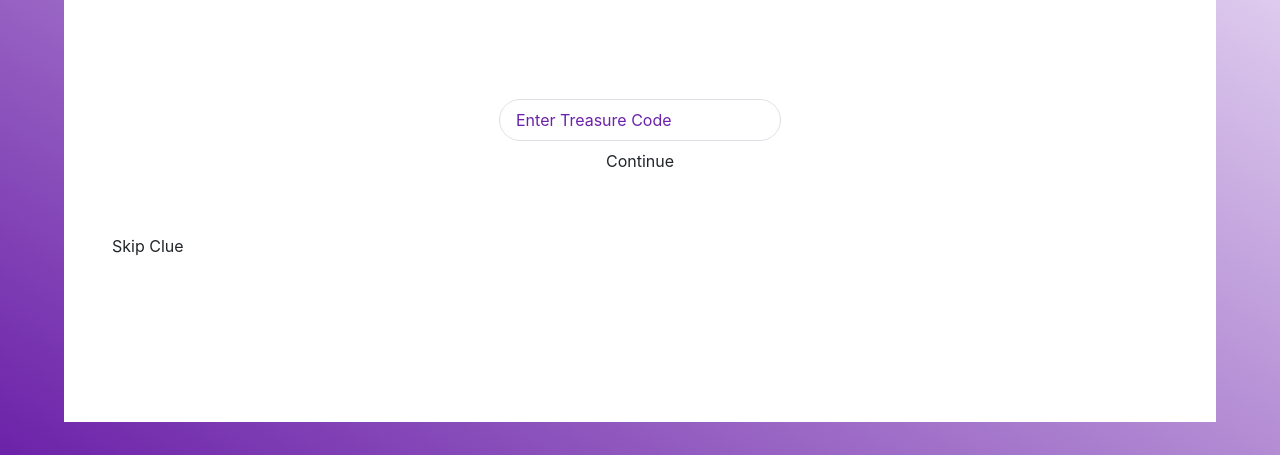
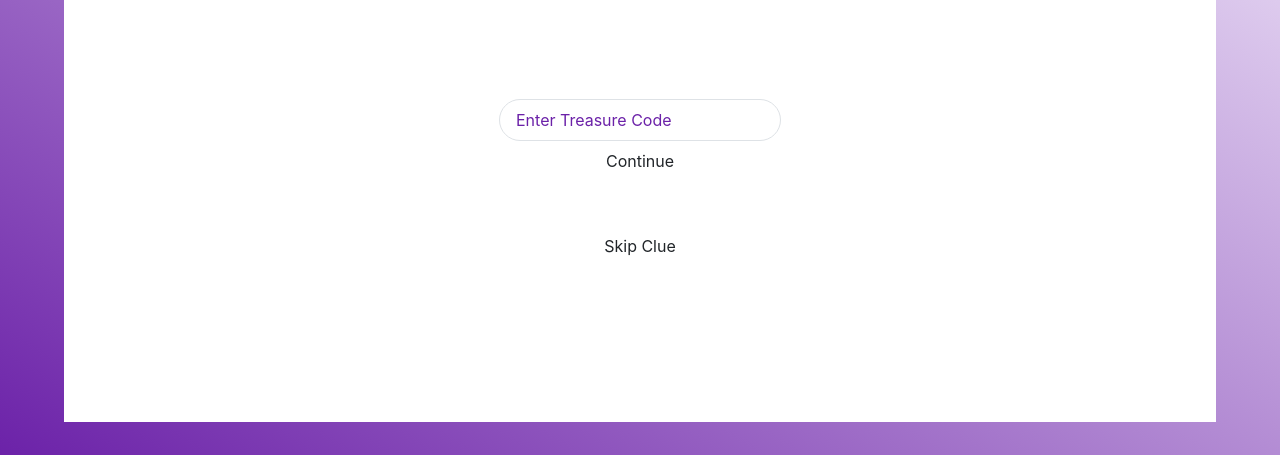
Before and after one commit to AdheeshVerma/EventPlat, a Django app: template templates/actual_clue.html in a window 1280 px wide. Shown: the part 307-762 px from the top of the page. Run offline with Django 5.2, Linux system fonts and the light colour scheme; the template is opened without the code that fills it, so the values that code supplies are empty; some libraries are stand-ins or nearby versions.

Commit message:
Update actual_clue.html

```diff
--- a/templates/actual_clue.html
+++ b/templates/actual_clue.html
@@ -29,11 +29,13 @@
 
             </div>
         </form>
+        <div style="display:flex; justify-content:center; align-content:center;">
         <form method="POST">
-    {% csrf_token %}
-    <input type="hidden" name="skip" value="true">
-    <button type="submit">Skip Clue</button>
-</form>
+            {% csrf_token %}
+            <input type="hidden" name="skip" value="true">
+            <button type="submit">Skip Clue</button>
+        </form>
+        </div>
            <!-- <div class="self-center mb-14">
 
 
```
